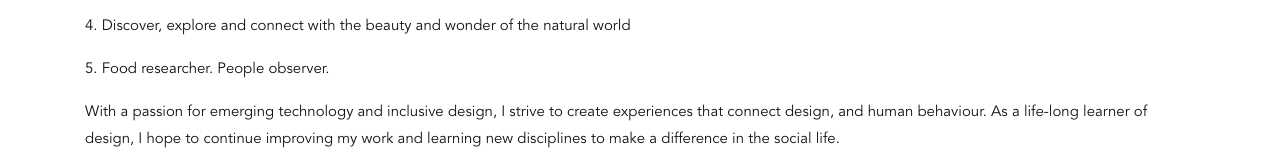
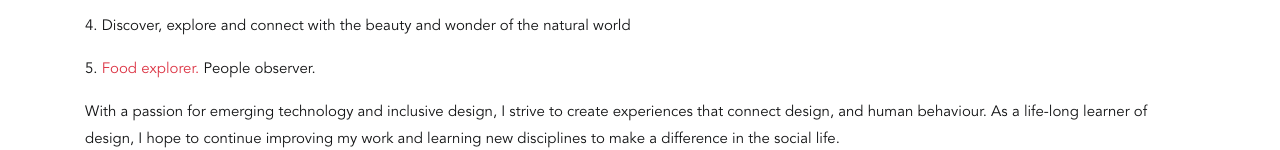
Before and after one commit to ruchapande12/Portfolio, a plain HTML site: page about.html in a window 1280 px wide. Shown: the part 391-541 px from the top of the page. Drawn offline with Linux system fonts and the light colour scheme.

Commit message:
Update about.html

```diff
--- a/about.html
+++ b/about.html
@@ -66,7 +66,7 @@
             <p class="blue">3. UI UX Designer at <a href="https://www.nspira.in/" target="_blank">NSPIRA</a>, Hyderabad
             </p>
             <p>4. Discover, explore and connect with the beauty and wonder of the natural world</p>
-            <p>5. Food researcher. People observer.</p>
+            <p>5. <a href="https://www.instagram.com/aaahar_vihar/" target="_blank">Food explorer.</a> People observer.</p>
 
           </div>
 
```
